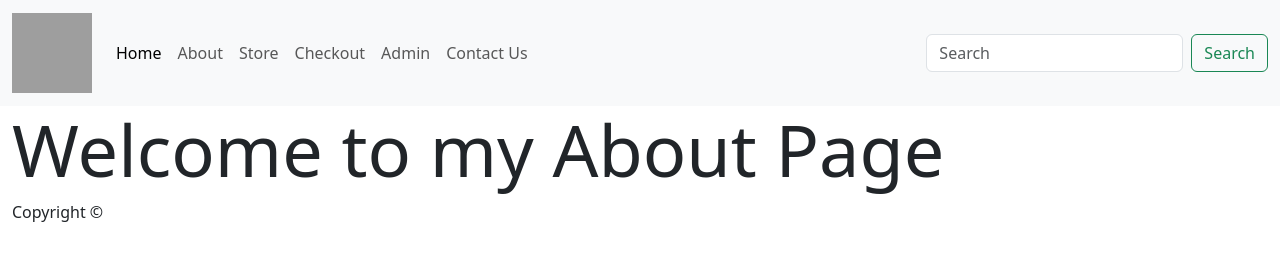
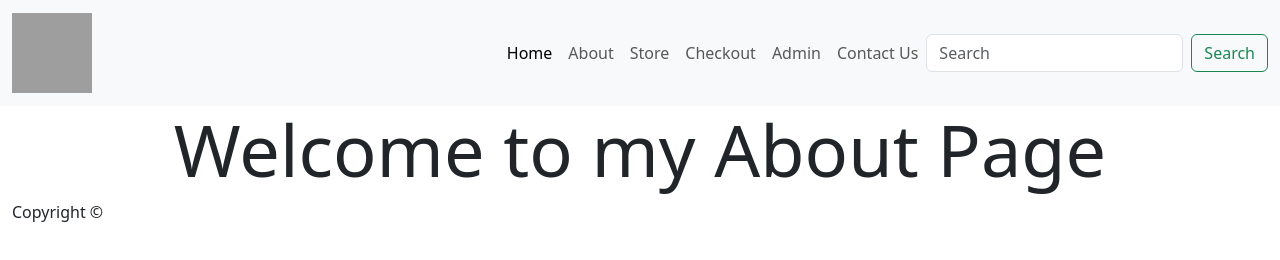
Before and after one commit to awhendr261101/pokemonStore, a plain HTML site: page html/about.html in a window 1280 px wide. Drawn offline with nearby package versions, Linux system fonts and the light colour scheme; grey boxes are pictures that could not be loaded.

Commit message:
bodyandfooter

```diff
--- a/css/style.css
+++ b/css/style.css
@@ -11,8 +11,13 @@
     }
 }
 
+/* all images */
 img{
     aspect-ratio: 1/1;
     object-fit: cover;
     object-position: center;
 }
+
+:is(h2){
+    text-align: center;
+}
--- a/html/about.html
+++ b/html/about.html
@@ -16,7 +16,7 @@
             <span class="navbar-toggler-icon"></span>
           </button>
           <div class="collapse navbar-collapse" id="navbarSupportedContent">
-            <ul class="navbar-nav me-auto mb-2 mb-lg-0">
+            <ul class="navbar-nav ms-auto mb-2 mb-lg-0">
               <li class="nav-item">
                 <a class="nav-link active" aria-current="page" href="../index.html">Home</a>
               </li>
```
Also changed, not shown: html/admin.html (+1 -1 lines).
